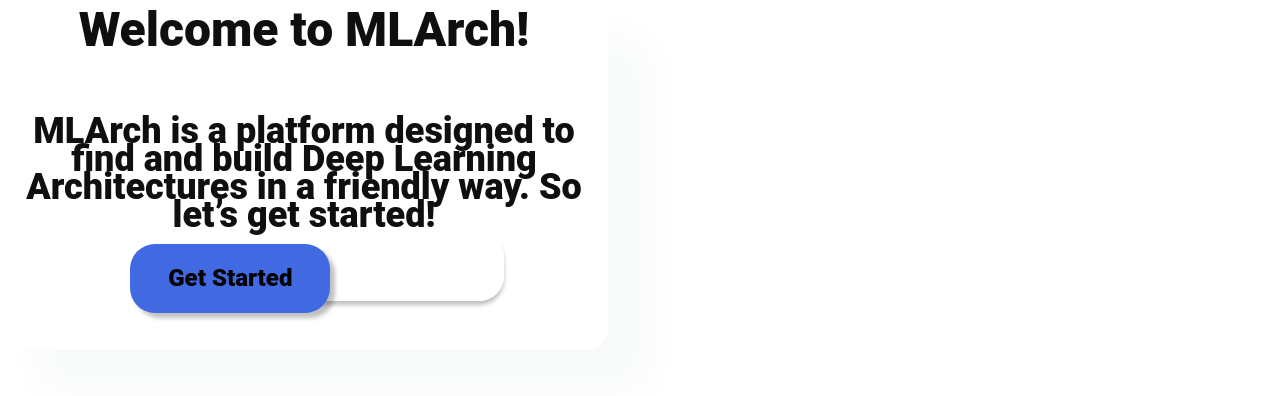
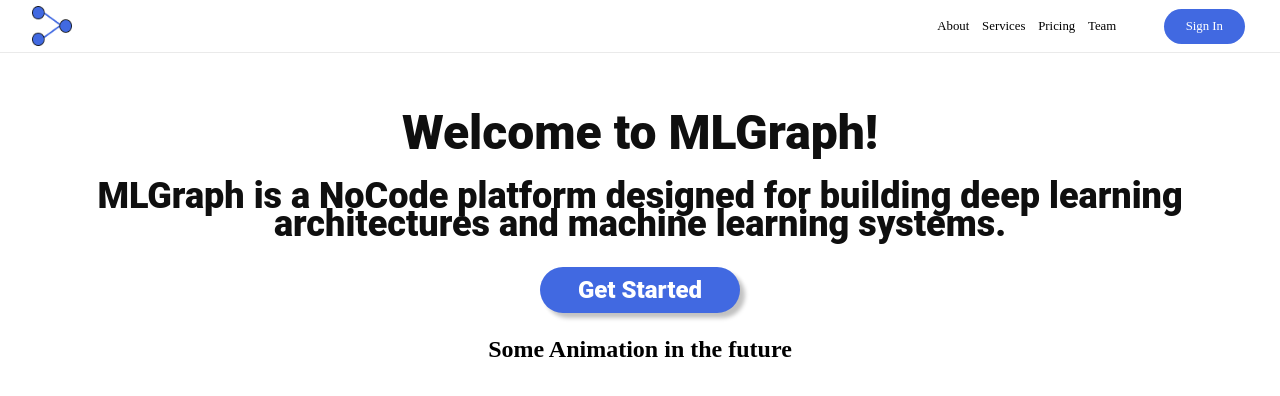
Before and after one commit to GuilhermeToso/mlarch, a React (Create React App) app: page / in a window 1280 px wide. Shown: the top 396 px of the page. Built offline with nearby package versions, Linux system fonts and the light colour scheme.

Commit message:
Updated Home page component

```diff
--- a/src/Views/Home/index.jsx
+++ b/src/Views/Home/index.jsx
@@ -1,31 +1,69 @@
 import React from "react";
 import { HomeBody } from "../../Components/Body";
-import { GetStarted, LearnMore } from "../../Components/Buttons";
-import { HomeCard } from "../../Components/Cards";
-import { Title, Description, ButtonLabel } from "../../Components/Texts";
+import { GeneralHeader } from "../../Components/Header";
+import { useNavigate } from "react-router-dom";
+import { HomeMain } from "../../Components/Main";
+import { AppsSection, HomeSection, NoCodeSection } from "../../Components/Sections";
+import { PATHS } from "../../Constants";
+import { ButtonLabel, Description, Title } from "../../Components/Texts";
+import { GetStarted } from "../../Components/Buttons/Buttons.styles";
+
+
 
 function Home() {
+
+    const navigate = useNavigate()
+
+    function goTo(event, path) {
+        event.preventDefault()
+        navigate(path)
+    }
+
     return (
         <HomeBody>
-           <HomeCard>
-               <Title GridArea="home_card_title">Welcome to MLArch!</Title>
-               <Description GridArea="home_card_text">
-                   MLArch is a platform designed to find and build Deep Learning Architectures
-                   in a friendly way. So let’s get started!
-                </Description>
-                <GetStarted GridArea="home_card_btn_1">
-                    <ButtonLabel Color="#000000">
-                        Get Started
-                    </ButtonLabel>
-                </GetStarted>
-                <LearnMore GridArea="home_card_btn_2">
-                    <ButtonLabel Color="#FFFFFF">
-                        Learn More
-                    </ButtonLabel>
-                </LearnMore>
-            </HomeCard>
+           <GeneralHeader></GeneralHeader>
+           <HomeMain>
+                <HomeSection id="section1">
+                    <Title GridArea="title">Welcome to MLGraph!</Title>
+                    <Description GridArea="description">MLGraph is a NoCode platform designed for building deep learning architectures and machine learning systems.</Description>
+                    <GetStarted GridArea="button" onClick={event=>goTo(event, PATHS.workspace)}>
+                        <ButtonLabel Color="#fff">Get Started</ButtonLabel>
+                    </GetStarted>
+                    <h1 GridArea="animation" style={{textAlign:"center"}}>Some Animation in the future</h1>
+                </HomeSection>
+                <AppsSection id="section2"><h1>Apps Section</h1></AppsSection>
+                <NoCodeSection id="section3"><h1>NoCode Section</h1></NoCodeSection>
+           </HomeMain>
         </HomeBody>
     )
 }
 
 export default Home
+
+
+
+// <HomeCard>
+//                <Title GridArea="home_card_title">Welcome to DLGraph!</Title>
+//                <Description GridArea="home_card_text">
+//                    DLGraph is a platform designed to find and build Deep Learning Architectures
+//                    in a friendly way. So let’s get started!
+//                 </Description>
+//                 <GetStarted GridArea="home_card_btn_1"
+//                     onClick={
+//                         event => goTo(event, PATHS.workspace)
+//                     }
+//                 >
+//                     <ButtonLabel Color="#000000">
+//                         Get Started
+//                     </ButtonLabel>
+//                 </GetStarted>
+//                 <LearnMore GridArea="home_card_btn_2"
+//                     onClick={
+//                         event => goTo(event, PATHS.about)
+//                     }
+//                 >
+//                     <ButtonLabel Color="#FFFFFF">
+//                         Learn More
+//                     </ButtonLabel>
+//                 </LearnMore>
+//             </HomeCard>
```
